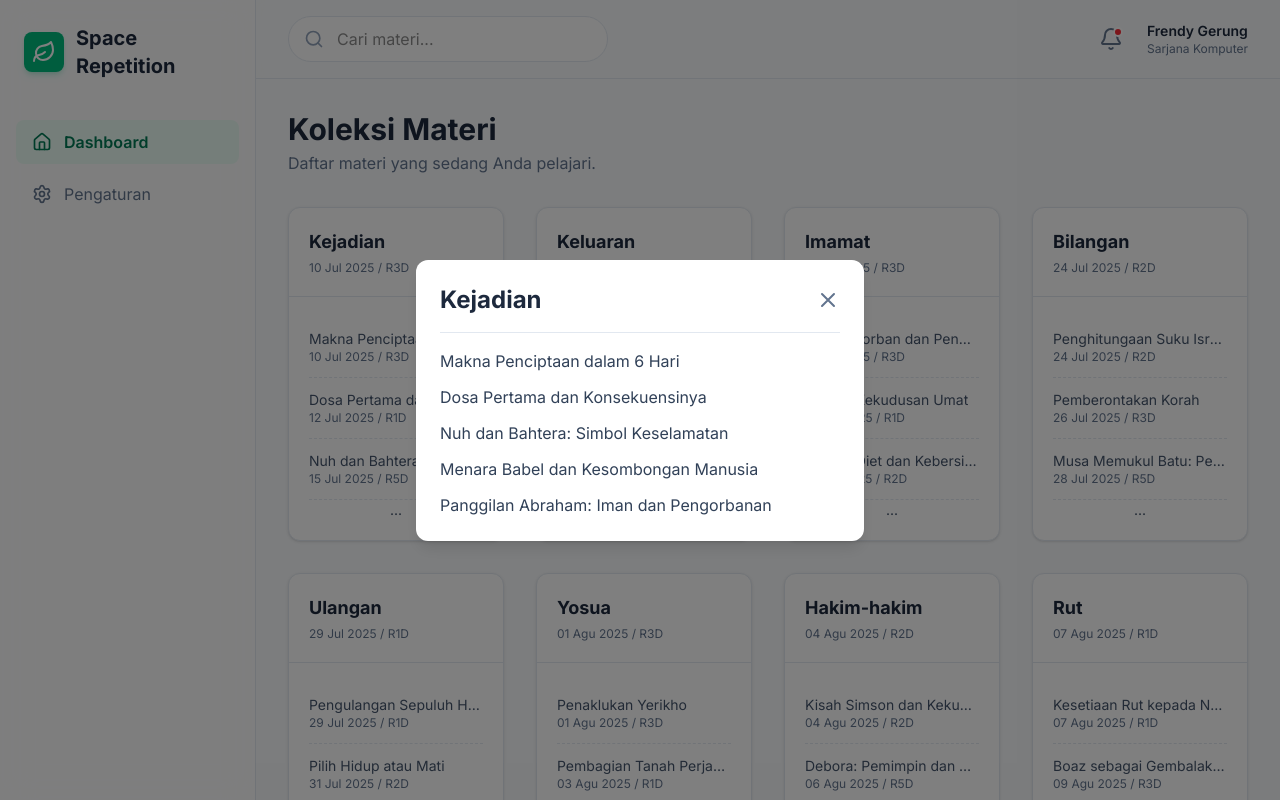
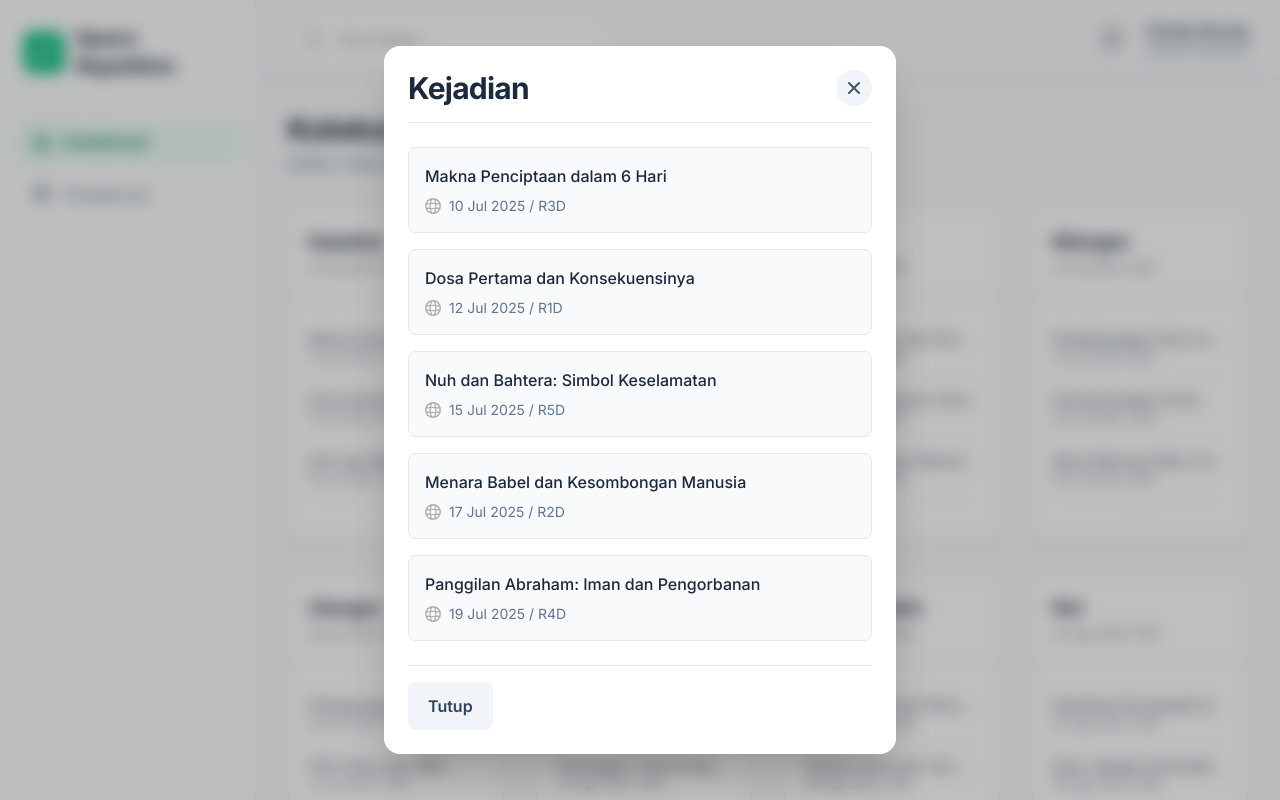
Before and after one commit to Greenson22/repetition-space, a Next.js app: page / in a window 1280 px wide. Both pictures are taken after a click on the element 396 px from the left and 374 px from the top of the page. Built offline with nearby package versions, Linux system fonts and the light colour scheme.

Commit message:
refactor(discussion modal): mempercantik tampilan

```diff
--- a/src/components/fragments/DiscussionModal.tsx
+++ b/src/components/fragments/DiscussionModal.tsx
@@ -1,5 +1,7 @@
 // src/components/fragments/DiscussionModal.tsx
 import type { Plant } from '@/lib/data';
+import Button from '../elements/Button';
+import Image from 'next/image';
 
 type DiscussionModalProps = {
   plant: Plant;
@@ -9,22 +11,23 @@ type DiscussionModalProps = {
 const DiscussionModal = ({ plant, onClose }: DiscussionModalProps) => {
   return (
     <div
-      className="fixed inset-0 bg-black/50 z-50 flex justify-center items-center"
+      className="fixed inset-0 bg-black/25 backdrop-blur-sm z-50 flex justify-center items-center"
       onClick={onClose}
     >
       <div
-        className="bg-white rounded-xl shadow-lg p-6 w-full max-w-md m-4"
+        className="bg-white rounded-2xl shadow-2xl p-6 w-full max-w-lg m-4 flex flex-col max-h-[90vh]"
         onClick={(e) => e.stopPropagation()}
       >
-        <div className="flex justify-between items-center mb-4">
-          <h2 className="text-2xl font-bold text-slate-800">{plant.name}</h2>
-          <button
+        <div className="flex justify-between items-start mb-4">
+          <h2 className="text-3xl font-bold text-slate-800 tracking-tight">{plant.name}</h2>
+          <Button
             onClick={onClose}
-            className="text-slate-500 hover:text-slate-800"
+            variant="secondary"
+            className="!p-2 !rounded-full !bg-slate-100 hover:!bg-slate-200"
           >
             <svg
               xmlns="http://www.w3.org/2000/svg"
-              className="h-6 w-6"
+              className="h-5 w-5 text-slate-600"
               fill="none"
               viewBox="0 0 24 24"
               stroke="currentColor"
@@ -32,20 +35,40 @@ const DiscussionModal = ({ plant, onClose }: DiscussionModalProps) => {
               <path
                 strokeLinecap="round"
                 strokeLinejoin="round"
-                strokeWidth={2}
+                strokeWidth={2.5}
                 d="M6 18L18 6M6 6l12 12"
               />
             </svg>
-          </button>
+          </Button>
         </div>
-        <div className="border-t border-slate-200 my-4"></div>
-        <ul className="space-y-3">
-          {plant.discussions.map((discussion) => (
-            <li key={discussion.id} className="text-slate-700">
-              {discussion.text}
-            </li>
-          ))}
-        </ul>
+        <div className="border-t border-slate-200 mb-6"></div>
+        <div className="flex-grow overflow-y-auto pr-3 -mr-3">
+          <ul className="space-y-4">
+            {plant.discussions.map((discussion) => (
+              <li
+                key={discussion.id}
+                className="p-4 bg-slate-50 rounded-lg border border-slate-200"
+              >
+                <p className="text-slate-800 font-medium mb-2">{discussion.text}</p>
+                <div className="flex items-center text-sm text-slate-500">
+                  <Image
+                    src="/globe.svg"
+                    alt="Repetition"
+                    width={16}
+                    height={16}
+                    className="mr-2 opacity-50"
+                  />
+                  <span>{discussion.repetitionInfo}</span>
+                </div>
+              </li>
+            ))}
+          </ul>
+        </div>
+        <div className="border-t border-slate-200 mt-6 pt-4 text-right">
+          <Button onClick={onClose} variant="secondary">
+            Tutup
+          </Button>
+        </div>
       </div>
     </div>
   );
```
